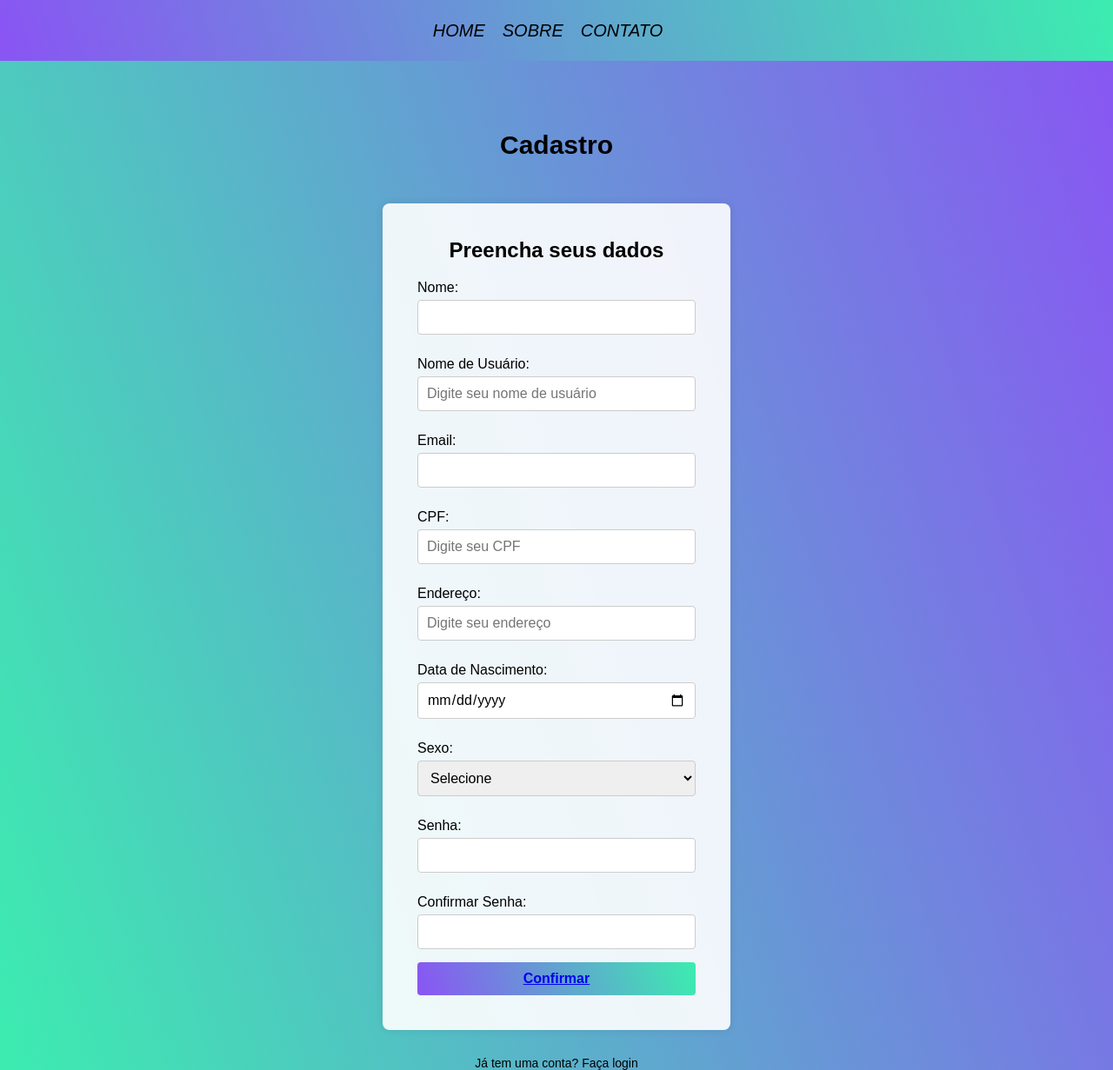
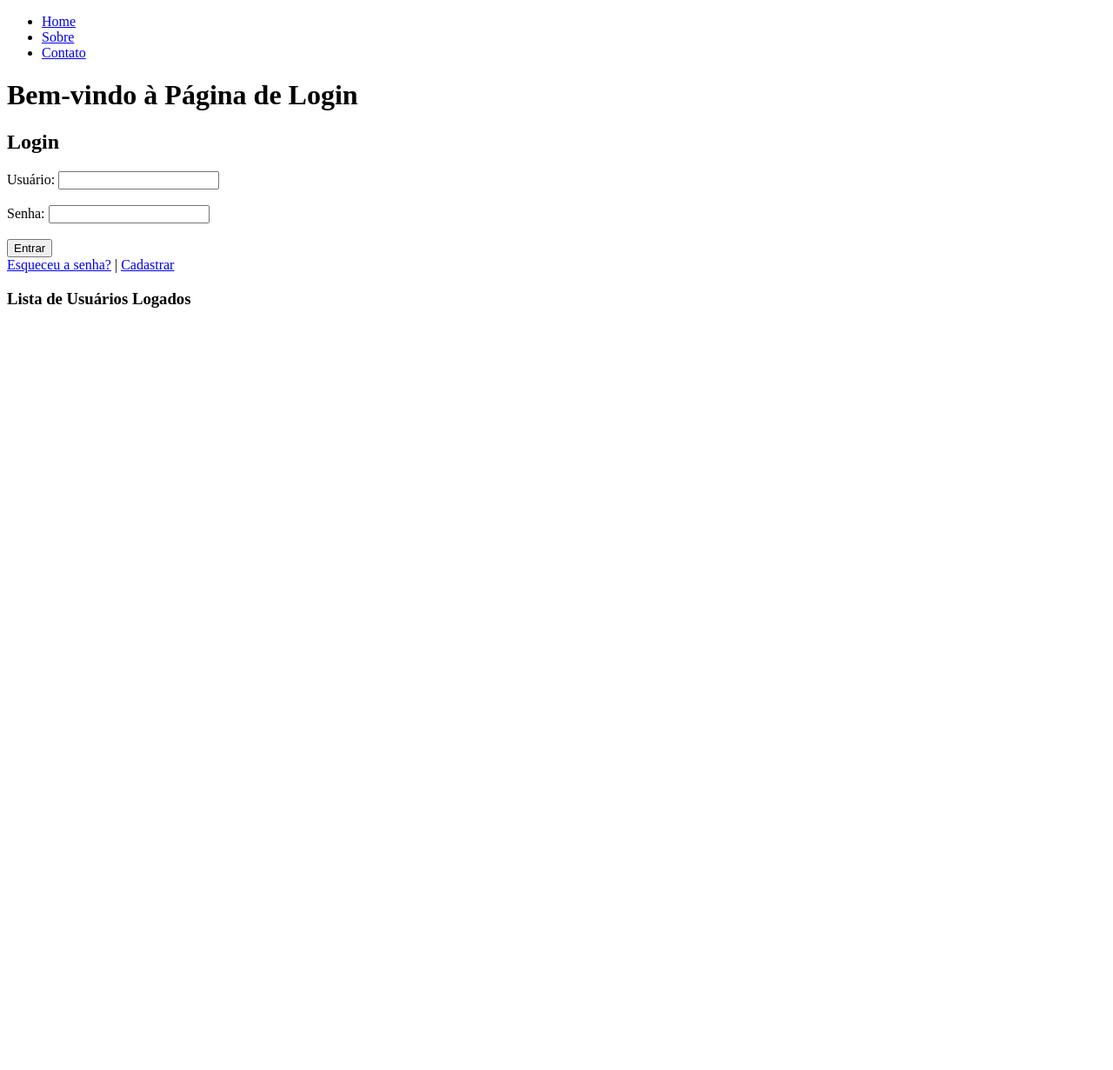
Before and after one commit to pedronunes07/resolucaop1, a Django app: page /create/ in a window 1280 px wide. Shown: the whole page at 87% size. After the commit the page ends 354 px from the top, so only its background shows below. Run offline with Django 5.2, Linux system fonts and the light colour scheme.

Commit message:
Trabalho 4

```diff
--- a/projeto/setup/urls.py
+++ b/projeto/setup/urls.py
@@ -1,28 +1,15 @@
-"""
-URL configuration for setup project.
+# todos/urls.py
 
-The `urlpatterns` list routes URLs to views. For more information please see:
-    https://docs.djangoproject.com/en/5.2/topics/http/urls/
-Examples:
-Function views
-    1. Add an import:  from my_app import views
-    2. Add a URL to urlpatterns:  path('', views.home, name='home')
-Class-based views
-    1. Add an import:  from other_app.views import Home
-    2. Add a URL to urlpatterns:  path('', Home.as_view(), name='home')
-Including another URLconf
-    1. Import the include() function: from django.urls import include, path
-    2. Add a URL to urlpatterns:  path('blog/', include('blog.urls'))
-"""
 from django.contrib import admin
 from django.urls import path
-from todos.views import TodoListView, TodoCreateView, TodoUpdateView, TodoDeleteView
-
+from todos.views import TodoListView, TodoCreateView, TodoUpdateView, TodoDeleteView, TodoServicoView, login_view
 
 urlpatterns = [
-	path('admin/', admin.site.urls),
- 	path('', TodoListView.as_view(), name='todo_list'),
- 	path('create/', TodoCreateView.as_view(), name='todo_create'),
+    path('admin/', admin.site.urls),
+    path('', TodoListView.as_view(), name='todo_list'),
+    path('create/', TodoCreateView.as_view(), name='todo_create'),
     path("update/<int:pk>", TodoUpdateView.as_view(), name="todo_update"),
-    path("delete/<int:pk>", TodoDeleteView.as_view(), name="todo_delete")
+    path("delete/<int:pk>", TodoDeleteView.as_view(), name="todo_delete"),
+    path('servico/', TodoServicoView.as_view(), name='todo_servico'),  # Página de serviços
+    path('login/', login_view, name='login') # Página de login
 ]
--- a/projeto/todos/templates/todos/todo_form.html
+++ b/projeto/todos/templates/todos/todo_form.html
@@ -1,210 +1,77 @@
 <!DOCTYPE html>
-<html lang="pt-BR">
+<html lang="pt-br">
 <head>
     <meta charset="UTF-8">
     <meta name="viewport" content="width=device-width, initial-scale=1.0">
-    <title>Cadastro de Usuário</title>
-
-    <!-- CSS embutido -->
+    <title>Página de Login</title>
     <style>
-        /* Reset e estilos básicos */
-        * {
-            margin: 0;
-            padding: 0;
-            box-sizing: border-box;
-        }
-
-        body {
-            background: linear-gradient(72deg, #3DEBB0 1%, #8956f3 99%);
-            font-family: 'Arial', sans-serif;
-            color: black;
-            display: flex;
-            flex-direction: column;
-            align-items: center;
-            min-height: 100vh;
-        }
-
-        /* Navbar */
-        nav {
-            background: linear-gradient(72deg, #8956f3 1%, #3DEBB0 99%);
-            height: 70px;
-            width: 100%;
-            position: fixed;
-            top: 0;
-            left: 0;
-            z-index: 1000;
-            display: flex;
-            justify-content: center;
-            align-items: center;
-            padding: 0 40px;
-        }
-
-        nav a {
-            color: black;
-            text-decoration: none;
-            margin-right: 20px;
-            font-size: 20px;
-            font-style: oblique;
-        }
-
-        .Menu {
-            list-style-type: none;
-            display: flex;
-            justify-content: center;
-            align-items: center;
-            height: 100%;
-        }
-
-        /* Estilo do título */
-        h1 {
-            text-align: center;
-            font-size: 30px;
-            margin-top: 150px;
-            color: black;
-            font-family: 'Arial', sans-serif;
-        }
-
-        /* Container do formulário de cadastro */
-        .cadastro-container {
-            display: flex;
-            justify-content: center;
-            align-items: center;
-            width: 100%;
-            margin-top: 30px;
-            position: relative;
-            z-index: 1;
-            padding: 20px;
-        }
-
-        .cadastro-form {
-            background-color: rgba(255, 255, 255, 0.9);
-            padding: 40px;
-            border-radius: 8px;
-            box-shadow: 0 0 10px rgba(0, 0, 0, 0.1);
-            max-width: 400px;
-            width: 100%;
-            text-align: center;
-        }
-
-        .cadastro-form h2 {
-            margin-bottom: 20px;
-            color: black;
-            font-family: 'Arial', sans-serif;
-        }
-
-        .cadastro-form label {
-            display: block;
-            margin: 10px 0 5px;
-            text-align: left;
-            color: black;
-            font-family: 'Arial', sans-serif;
-        }
-
-        .cadastro-form input[type="text"],
-        .cadastro-form input[type="email"],
-        .cadastro-form input[type="password"],
-        .cadastro-form input[type="date"],
-        .cadastro-form select {
-            width: 100%;  /* Para garantir que o campo ocupe toda a largura disponível */
-            padding: 10px;
-            margin-bottom: 15px;
-            border: 1px solid #ccc;
-            border-radius: 4px;
-            font-size: 16px;
-            font-family: 'Arial', sans-serif;
-        }
-
-        /* Estilo para o botão de envio */
-        .cadastro-form button {
-            width: 100%;
-            padding: 10px;
-            background: linear-gradient(72deg, #8956f3 1%, #3DEBB0 99%);
-            color: white;
-            border: none;
-            border-radius: 4px;
-            cursor: pointer;
-            font-weight: bold;
-            font-size: 16px;
-            font-family: 'Arial', sans-serif;
-            transition: background 0.3s ease;
-        }
-
-        .cadastro-form button:hover {
-            background: #3DEBB0;
-            color: black;
-        }
-
-        .cadastro-links {
-            margin-top: 10px;
-            font-size: 14px;
-            font-family: 'Arial', sans-serif;
-        }
-
-        .cadastro-links a {
-            color: black;
-            text-decoration: none;
-        }
-
-        .cadastro-links a:hover {
-            text-decoration: underline;
-        }
+        /* Seu estilo CSS aqui */
     </style>
 </head>
 <body>
 
+    <!-- Barra de navegação -->
     <nav>
         <ul class="Menu">
-            <li><a href="{% url 'todo_list' %}" class="btn btn-secondary">HOME</a></li>
-            <li><a href="../subpaginas2/sobre.html">SOBRE</a></li>
-            <li><a href="#">CONTATO</a></li>
+            <li><a href="#">Home</a></li>
+            <li><a href="#">Sobre</a></li>
+            <li><a href="#">Contato</a></li>
         </ul>
     </nav>
 
-    <h1>Cadastro</h1>
+    <h1>Bem-vindo à Página de Login</h1>
 
-    <div class="cadastro-container">
-        <form class="cadastro-form" method="POST" action="processar_cadastro.php">
-            <h2>Preencha seus dados</h2>
+    <!-- Formulário de Login -->
+    <div class="login-container">
+        <div class="login-form">
+            <h2>Login</h2>
 
-            <label for="nome">Nome:</label>
-            <input type="text" id="nome" name="nome" required>
+            <!-- Formulário de Login -->
+            <form id="loginForm">
+                <label for="username">Usuário:</label>
+                <input type="text" id="username" name="username" required><br><br>
 
-            <label for="nome-usuario">Nome de Usuário:</label>
-            <input type="text" id="nome-usuario" name="nome-usuario" required placeholder="Digite seu nome de usuário">
+                <label for="password">Senha:</label>
+                <input type="password" id="password" name="password" required><br><br>
 
-            <label for="email">Email:</label>
-            <input type="email" id="email" name="email" required>
+                <button type="submit">Entrar</button>
+            </form>
 
-            <label for="cpf">CPF:</label>
-            <input type="text" id="cpf" name="cpf" required placeholder="Digite seu CPF">
-
-            <label for="endereco">Endereço:</label>
-            <input type="text" id="endereco" name="endereco" required placeholder="Digite seu endereço">
-
-            <label for="data-nascimento">Data de Nascimento:</label>
-            <input type="date" id="data-nascimento" name="data-nascimento" required>
-
-            <label for="sexo">Sexo:</label>
-            <select id="sexo" name="sexo" required>
-                <option value="">Selecione</option>
-                <option value="masculino">Masculino</option>
-                <option value="feminino">Feminino</option>
-                <option value="outro">Outro</option>
-            </select>
-
-            <label for="senha">Senha:</label>
-            <input type="password" id="senha" name="senha" required>
-
-            <label for="confirmar-senha">Confirmar Senha:</label>
-            <input type="password" id="confirmar-senha" name="confirmar-senha" required>
-
-            <button> <a href="{% url 'todo_list' %}" class="btn btn-secondary">Confirmar</a></button>
-        </form>
+            <div class="login-links">
+                <a href="#">Esqueceu a senha?</a> |
+                <a href="{% url 'todo_create' %}" class="btn btn-success mb-3">Cadastrar</a>
+            </div>
+        </div>
     </div>
 
-    <div class="cadastro-links">
-        <a href="../index.html">Já tem uma conta? Faça login</a>
-    </div>
+    <h3>Lista de Usuários Logados</h3>
+    <ul id="userList">
+        <!-- Aqui os dados serão listados -->
+    </ul>
+
+    <script>
+        // Função para capturar os dados do formulário e redirecionar para a página de serviços
+        document.getElementById("loginForm").addEventListener("submit", function(event) {
+            event.preventDefault(); // Impede o envio do formulário
+
+            // Captura os valores dos campos de formulário
+            const username = document.getElementById("username").value;
+            const password = document.getElementById("password").value;
+
+            // Cria um novo item na lista com o nome do usuário
+            const userItem = document.createElement("li");
+            userItem.textContent = `Usuário: ${username} | Senha: ${password}`;
+
+            // Adiciona o item na lista de usuários logados
+            document.getElementById("userList").appendChild(userItem);
+
+            // Limpa os campos do formulário
+            document.getElementById("loginForm").reset();
+
+            // Redireciona para a página de serviços
+            window.location.href = "{% url 'servicos' %}";  // Aqui ele usa a URL configurada no Django
+        });
+    </script>
 
 </body>
 </html>
--- a/projeto/todos/views.py
+++ b/projeto/todos/views.py
@@ -1,9 +1,10 @@
-from django.shortcuts import render
-from django.views.generic import CreateView, ListView, UpdateView, DeleteView
+from django.shortcuts import render, redirect
+from django.contrib.auth import authenticate, login
+from django.views.generic import CreateView, ListView, UpdateView, DeleteView, TemplateView
 from .models import Todo
 from django.urls import reverse_lazy
 
-
+# Suas views existentes
 class TodoListView(ListView):
     model = Todo
 
@@ -21,4 +22,23 @@ class TodoDeleteView(DeleteView):
     model = Todo
     success_url = reverse_lazy("todo_list")
 
-# Create your views here.
+# View para a página de serviço
+class TodoServicoView(TemplateView):
+    template_name = "servico.html"  # Defina o template correspondente
+
+# View para a página de login
+def login_view(request):
+    if request.method == 'POST':
+        username = request.POST.get('username')
+        password = request.POST.get('password')
+
+        # Tenta autenticar o usuário
+        user = authenticate(request, username=username, password=password)
+        if user is not None:
+            login(request, user)  # Realiza o login do usuário
+            return redirect('todo_servico')  # Redireciona para a página de serviços após o login
+        else:
+            # Caso falhe a autenticação
+            return render(request, 'todo_list.html', {'error': 'Usuário ou senha inválidos'})
+
+    return render(request, 'todo_list.html')
```
Also changed, not shown: projeto/todos/templates/todos/todo_list.html (+12 -28 lines).
